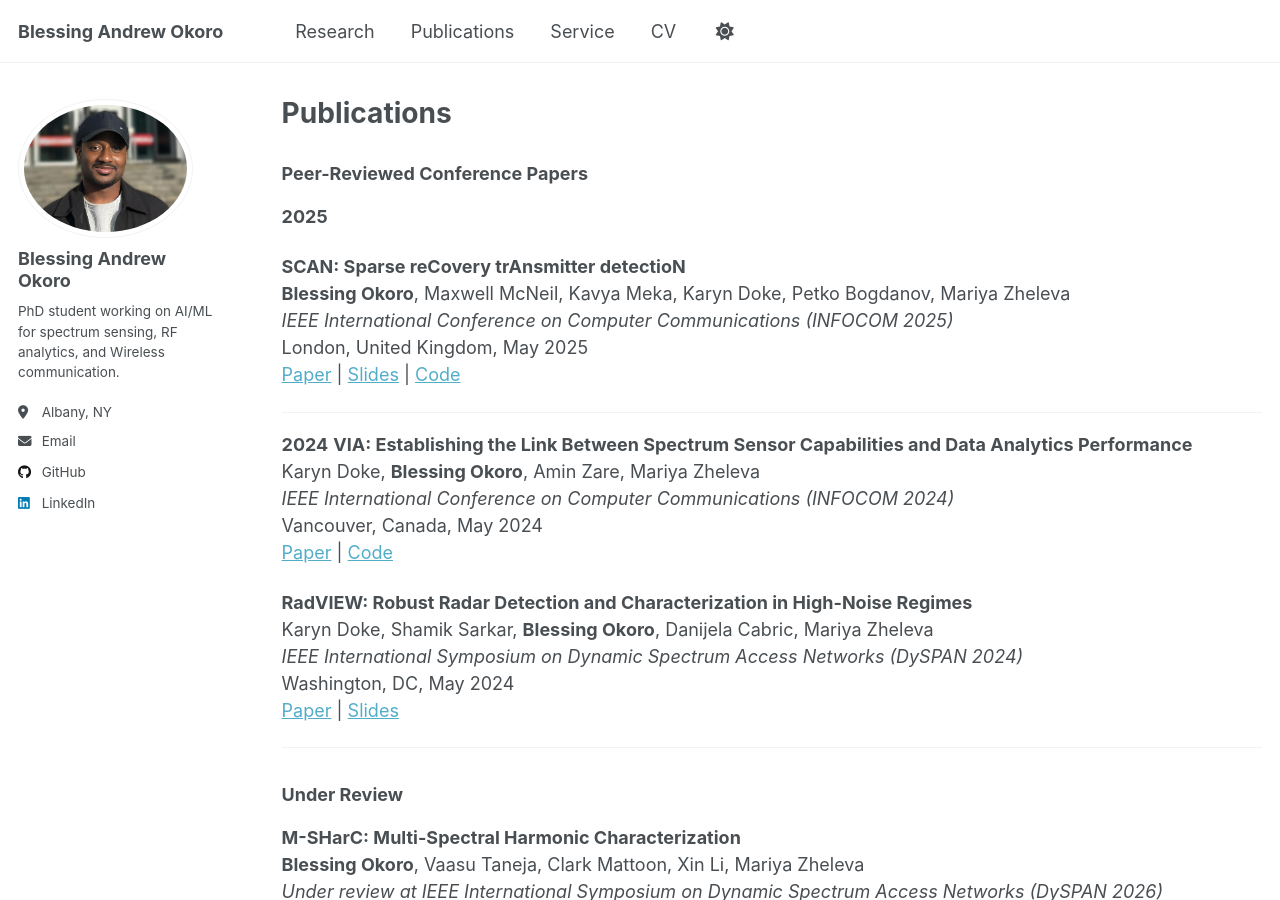
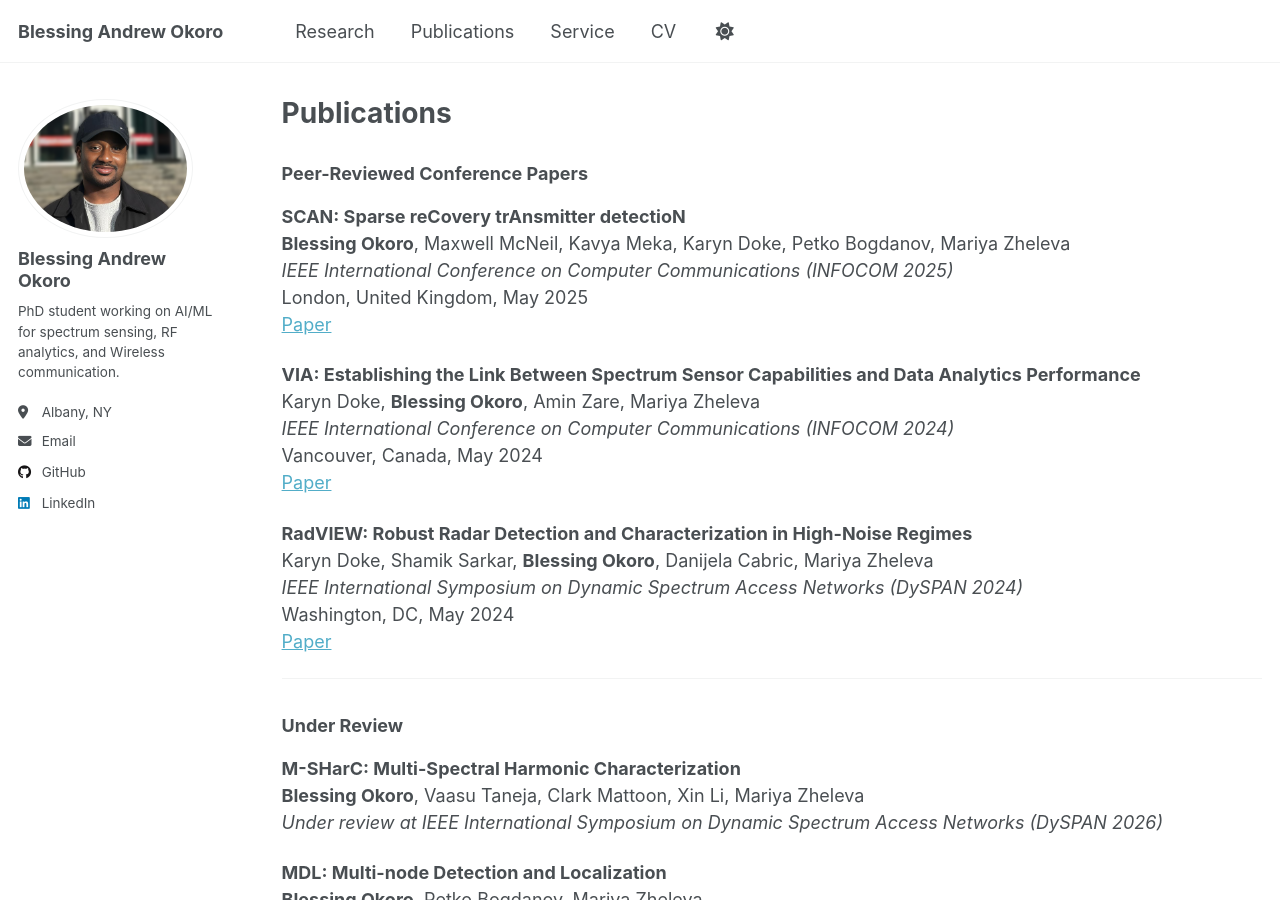
Before and after one commit to okoroandrew/okoroandrew.github.io, a Jekyll site: the page built from _pages/publications.md, in a window 1280 px wide and 900 px high. Built offline with Jekyll 4.4.1, drawn with Linux system fonts in a browser that asks for light colours; a script that is not in the unit is left out.

Commit message:
Update publications.md

```diff
--- a/_pages/publications.md
+++ b/_pages/publications.md
@@ -7,28 +7,23 @@ author_profile: true
 
 ### Peer-Reviewed Conference Papers
 
-**2025**
-
 **SCAN: Sparse reCovery trAnsmitter detectioN**
 **Blessing Okoro**, Maxwell McNeil, Kavya Meka, Karyn Doke, Petko Bogdanov, Mariya Zheleva
 *IEEE International Conference on Computer Communications (INFOCOM 2025)*
 London, United Kingdom, May 2025
-[Paper](#) | [Slides](#) | [Code](#)
+[Paper](#)
 
----
-
-**2024**
 **VIA: Establishing the Link Between Spectrum Sensor Capabilities and Data Analytics Performance**
 Karyn Doke, **Blessing Okoro**, Amin Zare, Mariya Zheleva
 *IEEE International Conference on Computer Communications (INFOCOM 2024)*
 Vancouver, Canada, May 2024
-[Paper](#) | [Code](#)
+[Paper](#)
 
 **RadVIEW: Robust Radar Detection and Characterization in High-Noise Regimes**
 Karyn Doke, Shamik Sarkar, **Blessing Okoro**, Danijela Cabric, Mariya Zheleva
 *IEEE International Symposium on Dynamic Spectrum Access Networks (DySPAN 2024)*
 Washington, DC, May 2024
-[Paper](#) | [Slides](#)
+[Paper](#)
 
 ---
 
```
